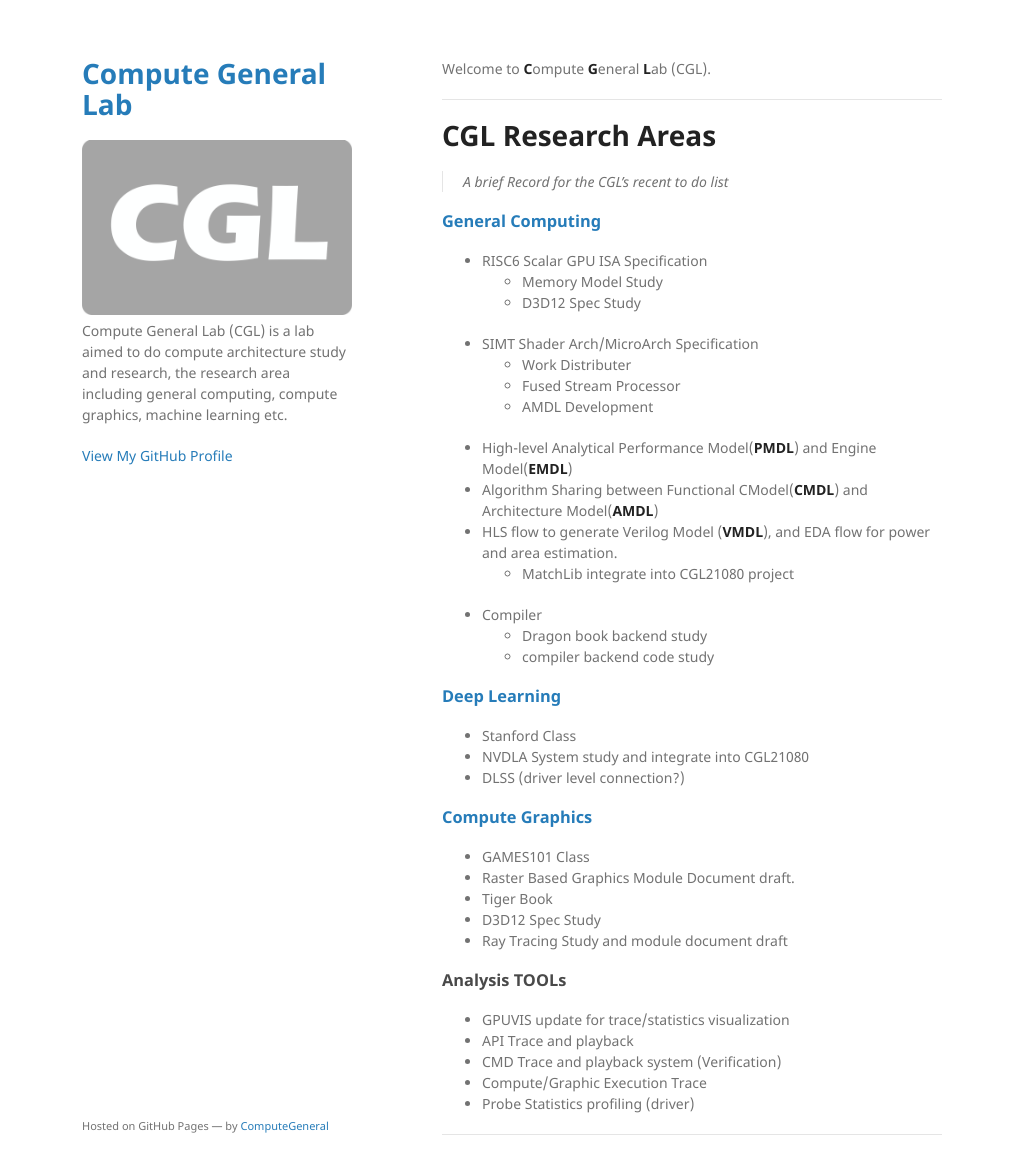
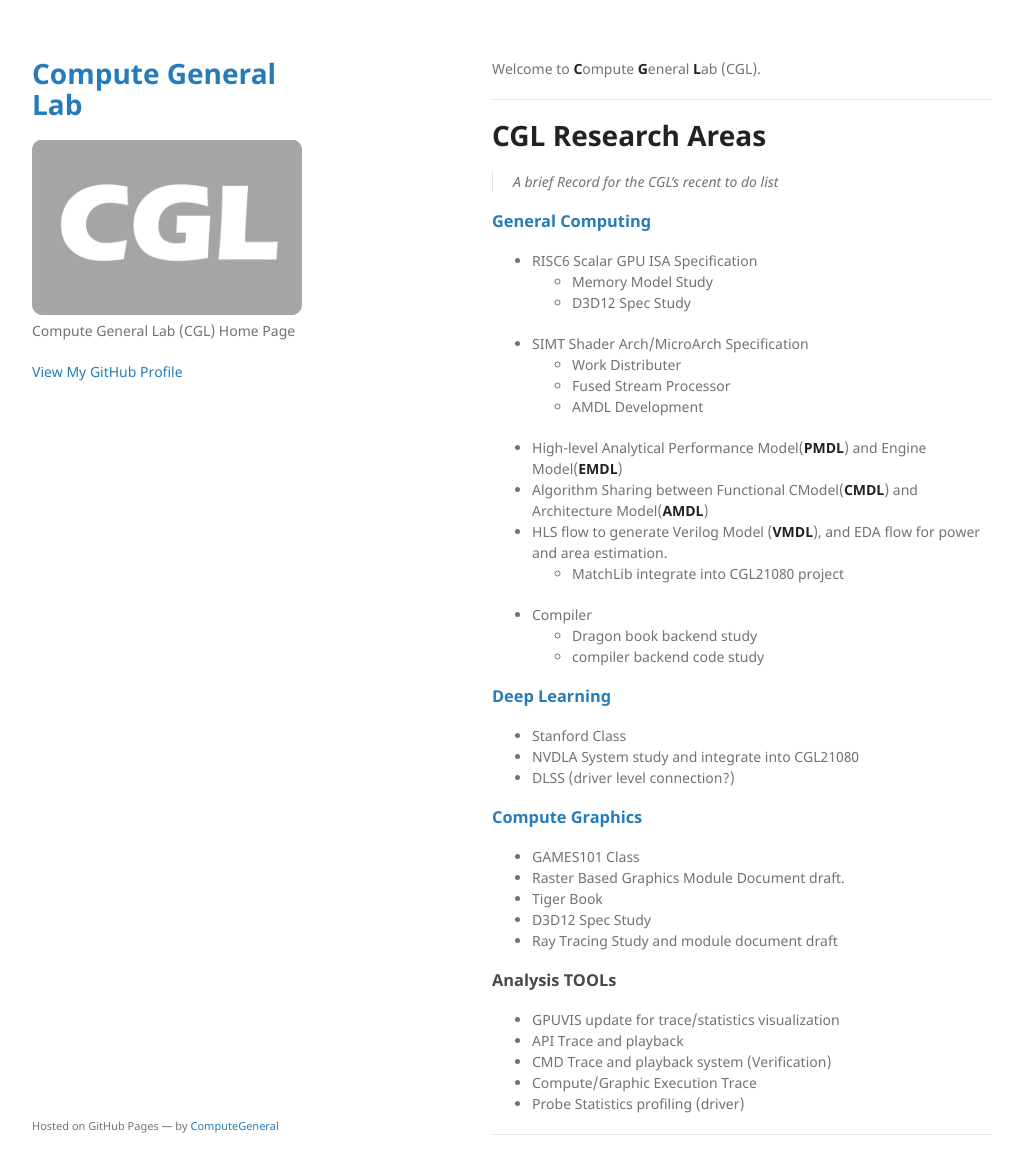
Before and after one commit to ComputeGeneral/ComputeGeneral.github.io, a Jekyll site: the page built from index.md, in a window 1280 px wide and 1205 px high. Shown: the top 1174 px of the window, without its empty margins (128-1151 px from the left). Built offline with Jekyll 4.4.1, drawn with Linux system fonts in a browser that asks for light colours; comment, search, counter and statistics services are not loaded.

Commit message:
udpate format

```diff
--- a/_config.yml
+++ b/_config.yml
@@ -1,6 +1,6 @@
 title: Compute General Lab
 logo: /assets/img/logo.png
-description: Compute General Lab (CGL) is a lab aimed to do compute architecture study and research, the research area including general computing, compute graphics, machine learning etc.
+description: Compute General Lab (CGL) Home Page
 #show_downloads: true
 show_downloads: false
 google_analytics:
--- a/_sass/jekyll-theme-minimal.scss
+++ b/_sass/jekyll-theme-minimal.scss
@@ -56,7 +56,7 @@ a:hover small {
 }
 
 .wrapper {
-  width:860px;
+  width:960px;
   margin:0 auto;
 }
 
```
